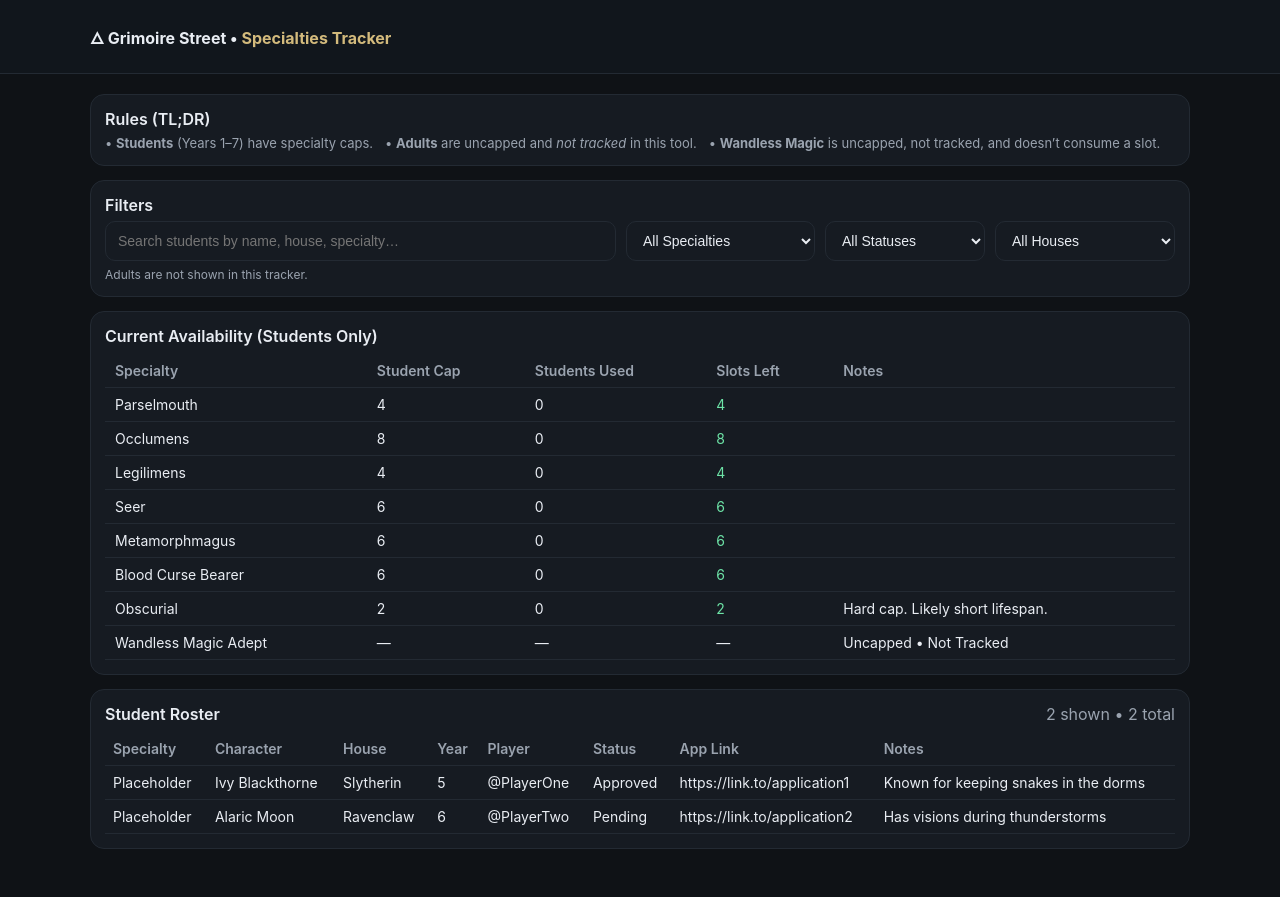
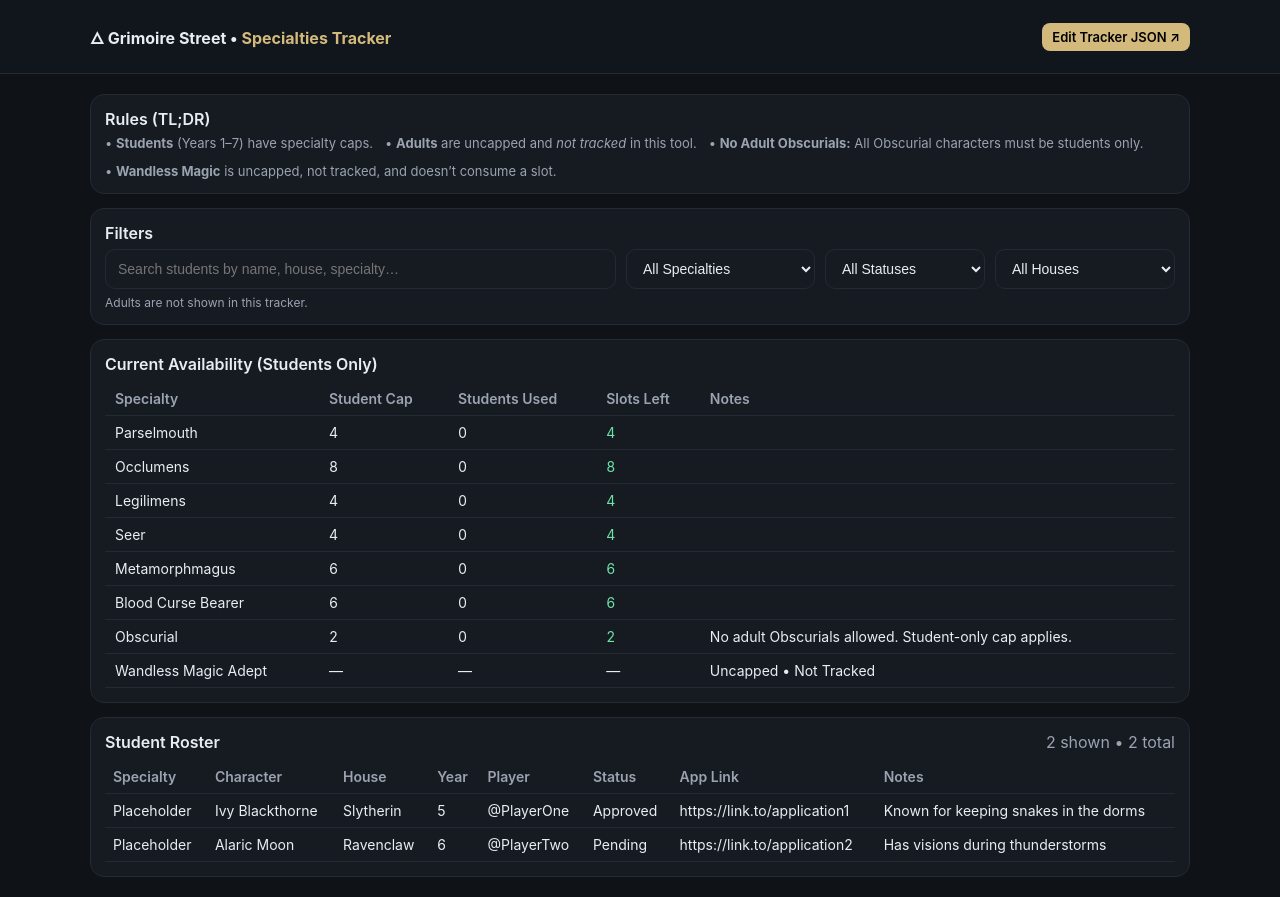
Before and after one commit to grimoirestreet/specialities, a plain HTML site: page index.html in a window 1280 px wide. Before the commit the page ends 869 px from the top, so only its background shows below. Drawn offline with Linux system fonts and the light colour scheme.

Commit message:
Update index.html

```diff
--- a/index.html
+++ b/index.html
@@ -9,7 +9,7 @@
   html,body{background:var(--bg); color:var(--ink); margin:0; font-family: Inter, ui-sans-serif, system-ui, -apple-system, Segoe UI, Roboto, "Helvetica Neue", Arial}
   .wrap{max-width:1100px; margin:0 auto; padding:20px}
   .header{background:var(--side); border-bottom:1px solid var(--line); position:sticky; top:0; z-index:5}
-  .header .wrap{display:flex; gap:12px; align-items:center}
+  .header .wrap{display:flex; gap:12px; align-items:center; justify-content:space-between}
   .title{font-weight:700}
   .panel{background:var(--panel); border:1px solid var(--line); border-radius:14px; padding:14px}
   .spaced{display:flex; justify-content:space-between; align-items:center}
@@ -19,9 +19,7 @@
   .caps-simple th, .caps-simple td{border-bottom:1px solid var(--line); padding:8px 10px}
   .caps-simple th{color:var(--muted); font-weight:600; text-align:left}
   .caps-simple .num{font-variant-numeric: tabular-nums}
-  .pill{display:inline-block; padding:2px 8px; border-radius:999px; border:1px solid var(--line); background:#1b212a; color:#cbd1dc; font-size:12px}
-  .ok{color:var(--ok)}
-  .bad{color:var(--danger)}
+  .ok{color:var(--ok)} .bad{color:var(--danger)}
   .table{width:100%; border-collapse:collapse; margin-top:8px}
   .table th, .table td{border-bottom:1px solid var(--line); padding:8px; font-size:14px; text-align:left}
   .table th{color:var(--muted); font-weight:600}
@@ -31,12 +29,20 @@
   input, select{background:var(--panel); color:var(--ink); border:1px solid var(--line); border-radius:10px; padding:10px 12px; font-size:14px}
   a.link{color:var(--accent); text-decoration:none}
   a.link:hover{text-decoration:underline}
+  .edit-btn{background:var(--accent); color:#000; text-decoration:none; padding:6px 10px; border-radius:8px; font-size:13px; font-weight:600}
+  .edit-btn:hover{background:#e6c98e}
 </style>
 </head>
 <body>
   <div class="header">
     <div class="wrap">
       <div class="title">🜂 Grimoire Street • <span style="color:var(--accent)">Specialties Tracker</span></div>
+      <a class="edit-btn"
+         href="https://github.com/grimoirestreet/specialities/edit/main/tracker.json"
+         target="_blank"
+         rel="noreferrer"
+         title="Opens tracker.json on GitHub so staff can edit it (requires GitHub login)"
+         aria-label="Edit tracker.json on GitHub in a new tab">Edit Tracker JSON ↗</a>
     </div>
   </div>
 
@@ -46,6 +52,7 @@
       <div class="legend">
         <div>• <strong>Students</strong> (Years 1–7) have specialty caps.</div>
         <div>• <strong>Adults</strong> are uncapped and <em>not tracked</em> in this tool.</div>
+        <div>• <strong>No Adult Obscurials:</strong> All Obscurial characters must be students only.</div>
         <div>• <strong>Wandless Magic</strong> is uncapped, not tracked, and doesn’t consume a slot.</div>
       </div>
     </div>
@@ -114,16 +121,17 @@
   </div>
 
 <script>
-// Load data
+// Data source (default = your GitHub file). You can override with ?data=<URL>.
+// GitHub "blob" links are auto-converted to raw.
 const DEFAULT_ROSTER = 'https://raw.githubusercontent.com/grimoirestreet/specialities/main/tracker.json';
 const PARAM_DATA = new URLSearchParams(location.search).get('data');
 function toRaw(url){
   try{
     const u = new URL(url, location.href);
-    if(u.hostname === 'github.com'){
+    if (u.hostname === 'github.com') {
       const parts = u.pathname.split('/').filter(Boolean);
       const i = parts.indexOf('blob');
-      if(i !== -1){
+      if (i !== -1) {
         const user = parts[0], repo = parts[1], branch = parts[i+1];
         const path = parts.slice(i+2).join('/');
         return `https://raw.githubusercontent.com/${user}/${repo}/${branch}/${path}`;
@@ -134,15 +142,15 @@ function toRaw(url){
 }
 const ROSTER_URL = toRaw(PARAM_DATA || DEFAULT_ROSTER);
 
-// Config
+// Student caps (Seer = 4). Adults are ignored; Wandless is not tracked.
 const SPECIALTIES = [
-  { name:'Parselmouth', student_cap:4, link:'#', note:'' },
-  { name:'Occlumens', student_cap:8, link:'#', note:'' },
-  { name:'Legilimens', student_cap:4, link:'#', note:'' },
-  { name:'Seer', student_cap:6, link:'#', note:'' },
-  { name:'Metamorphmagus', student_cap:6, link:'#', note:'' },
+  { name:'Parselmouth',        student_cap:4, link:'#', note:'' },
+  { name:'Occlumens',          student_cap:8, link:'#', note:'' },
+  { name:'Legilimens',         student_cap:4, link:'#', note:'' },
+  { name:'Seer',               student_cap:4, link:'#', note:'' },  // lowered to 4
+  { name:'Metamorphmagus',     student_cap:6, link:'#', note:'' },
   { name:'Blood Curse Bearer', student_cap:6, link:'#', note:'' },
-  { name:'Obscurial', student_cap:2, link:'#', note:'Hard cap. Likely short lifespan.' },
+  { name:'Obscurial',          student_cap:2, link:'#', note:'No adult Obscurials allowed. Student-only cap applies.' },
   { name:'Wandless Magic Adept', student_cap:null, uncapped:true, link:'#', note:'Uncapped • Not Tracked' }
 ];
 
@@ -156,6 +164,7 @@ function isStudent(r){
 }
 function isWandless(name){ return name==='Wandless Magic Adept'; }
 
+// Counts (students only; skip retired/deceased; skip Wandless)
 function computeCounts(){
   const by={}; state.caps.forEach(s=>by[s.name]={student:0});
   state.rows.forEach(r=>{
@@ -168,6 +177,7 @@ function computeCounts(){
   return by;
 }
 
+// Availability table
 function renderCapsTable(){
   const counts=computeCounts(), tb=$('#capsTable tbody'); tb.innerHTML='';
   state.caps.forEach(s=>{
@@ -179,16 +189,18 @@ function renderCapsTable(){
     const used=counts[s.name]?.student||0;
     const left=s.student_cap==null?'—':Math.max(0,s.student_cap-used);
     const leftCls=s.student_cap!=null&&left===0?'bad':'ok';
-    tr.innerHTML=`<td>${s.name}</td><td>${s.student_cap}</td><td>${used}</td><td class="${leftCls}">${left}</td><td>${s.note||''}</td>`;
+    tr.innerHTML=`<td>${s.name}</td><td class="num">${s.student_cap}</td><td class="num">${used}</td><td class="num ${leftCls}">${left}</td><td>${s.note||''}</td>`;
     tb.appendChild(tr);
   });
 }
 
+// Filters
 function renderFilters(){
   const fSpec=$('#fSpec');
   if(fSpec) fSpec.innerHTML='<option value="">All Specialties</option>'+state.caps.map(s=>`<option>${s.name}</option>`).join('');
 }
 
+// Student roster (students only)
 function renderTable(){
   const tbody=$('#table tbody'); tbody.innerHTML='';
   const q=($('#q')?.value||'').toLowerCase();
@@ -212,6 +224,7 @@ function renderTable(){
   $('#count').textContent=`${filtered.length} shown • ${state.rows.length} total`;
 }
 
+// Data load
 async function loadRoster(){
   try{
     const res=await fetch(ROSTER_URL,{cache:'no-store'});
@@ -221,13 +234,18 @@ async function loadRoster(){
     state.rows=data;
   }catch(e){
     console.error('Roster load failed:',e);
-    state.rows=[]; $('#table tbody').innerHTML=`<tr><td colspan="8" style="color:var(--muted)">Could not load roster.</td></tr>`;
+    state.rows=[];
+    $('#table tbody').innerHTML=`<tr><td colspan="8" style="color:var(--muted)">Could not load roster from <code>${ROSTER_URL}</code>.</td></tr>`;
   }
 }
 
+// Boot
 function init(){
   renderFilters(); renderCapsTable(); renderTable();
-  ['q','fSpec','fStatus','fHouse'].forEach(id=>{ const el=document.getElementById(id); if(el) el.addEventListener('input',renderTable); });
+  ['q','fSpec','fStatus','fHouse'].forEach(id=>{
+    const el=document.getElementById(id);
+    if(el) el.addEventListener('input',renderTable);
+  });
   loadRoster().then(()=>{ renderCapsTable(); renderTable(); });
 }
 if(document.readyState==='loading') document.addEventListener('DOMContentLoaded',init); else init();
```
